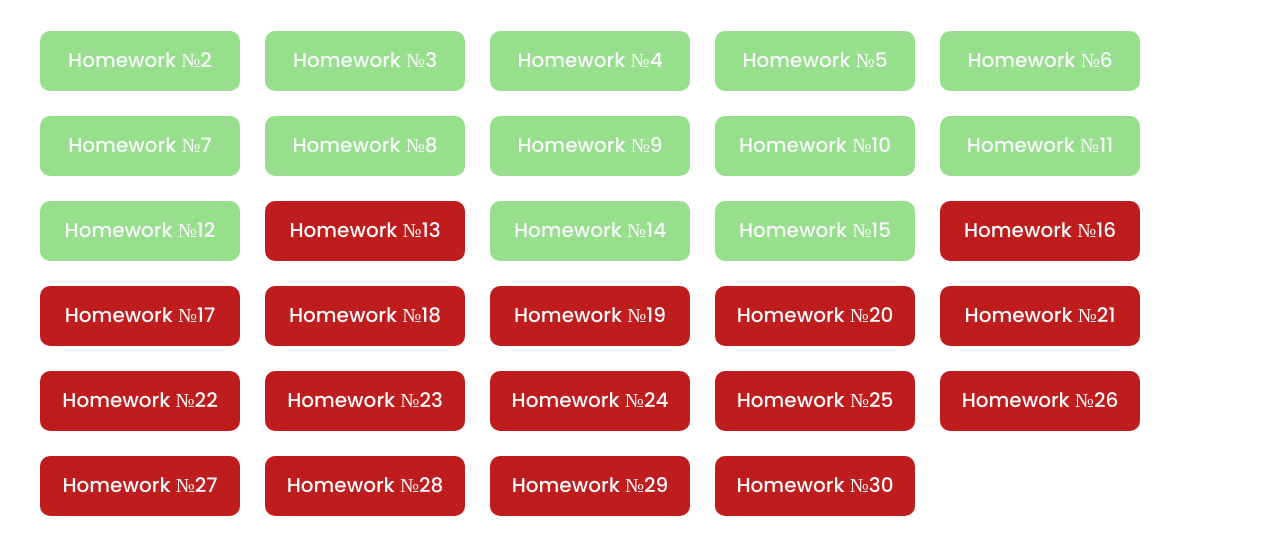
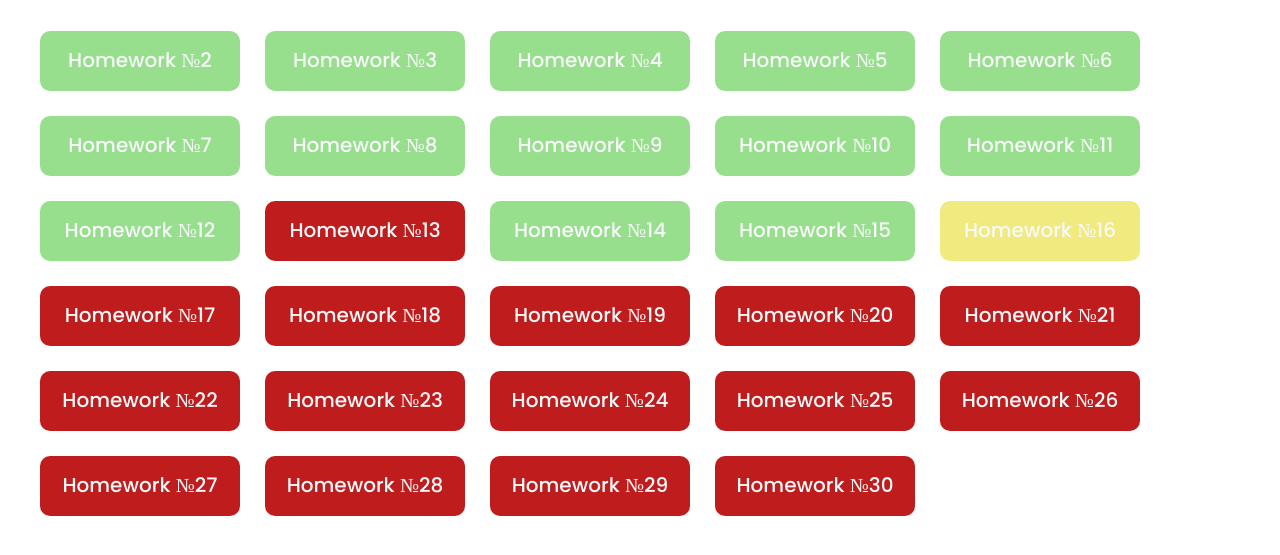
Before and after one commit to Sb3er0/lessons, a plain HTML site: page table/index.html in a window 1280 px wide. Shown: the part 191-746 px from the top of the page. Drawn offline with Linux system fonts and the light colour scheme.

Commit message:
Update index.html

```diff
--- a/table/index.html
+++ b/table/index.html
@@ -69,7 +69,7 @@
 				<a target="_blank" href="https://sb3er0.github.io/lessons/lesson_15/" class="item__link surrendered">Homework №15</a>
 			</div>
 			<div class="item__homework">
-				<a target="_blank" href="https://sb3er0.github.io/lessons/lesson_16/" class="item__link disabled">Homework №16</a>
+				<a target="_blank" href="https://sb3er0.github.io/lessons/lesson_16/" class="item__link verification">Homework №16</a>
 			</div>
 			<div class="item__homework">
 				<a target="_blank" href="https://sb3er0.github.io/lessons/lesson_17/" class="item__link disabled">Homework №17</a>
```
